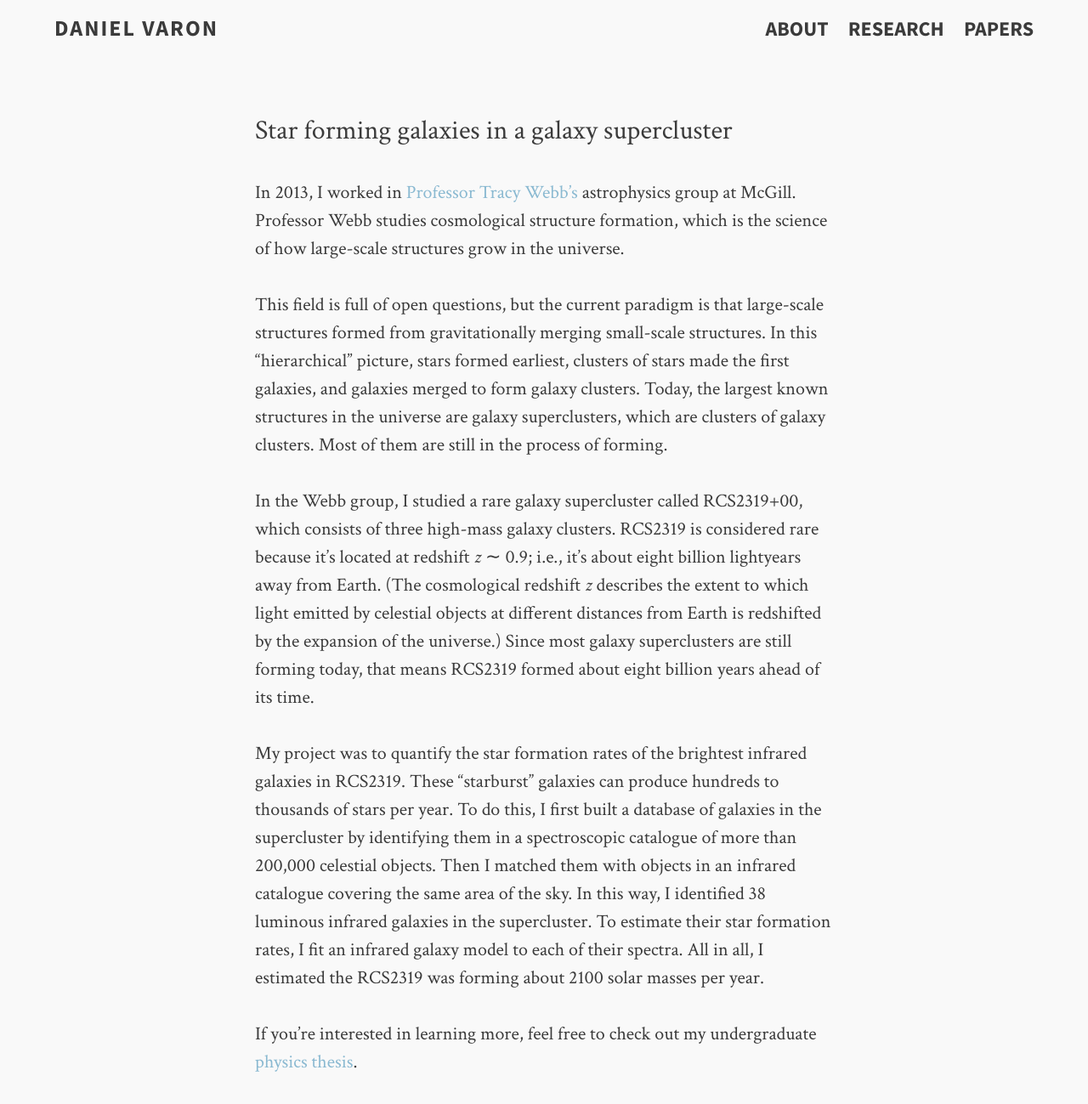
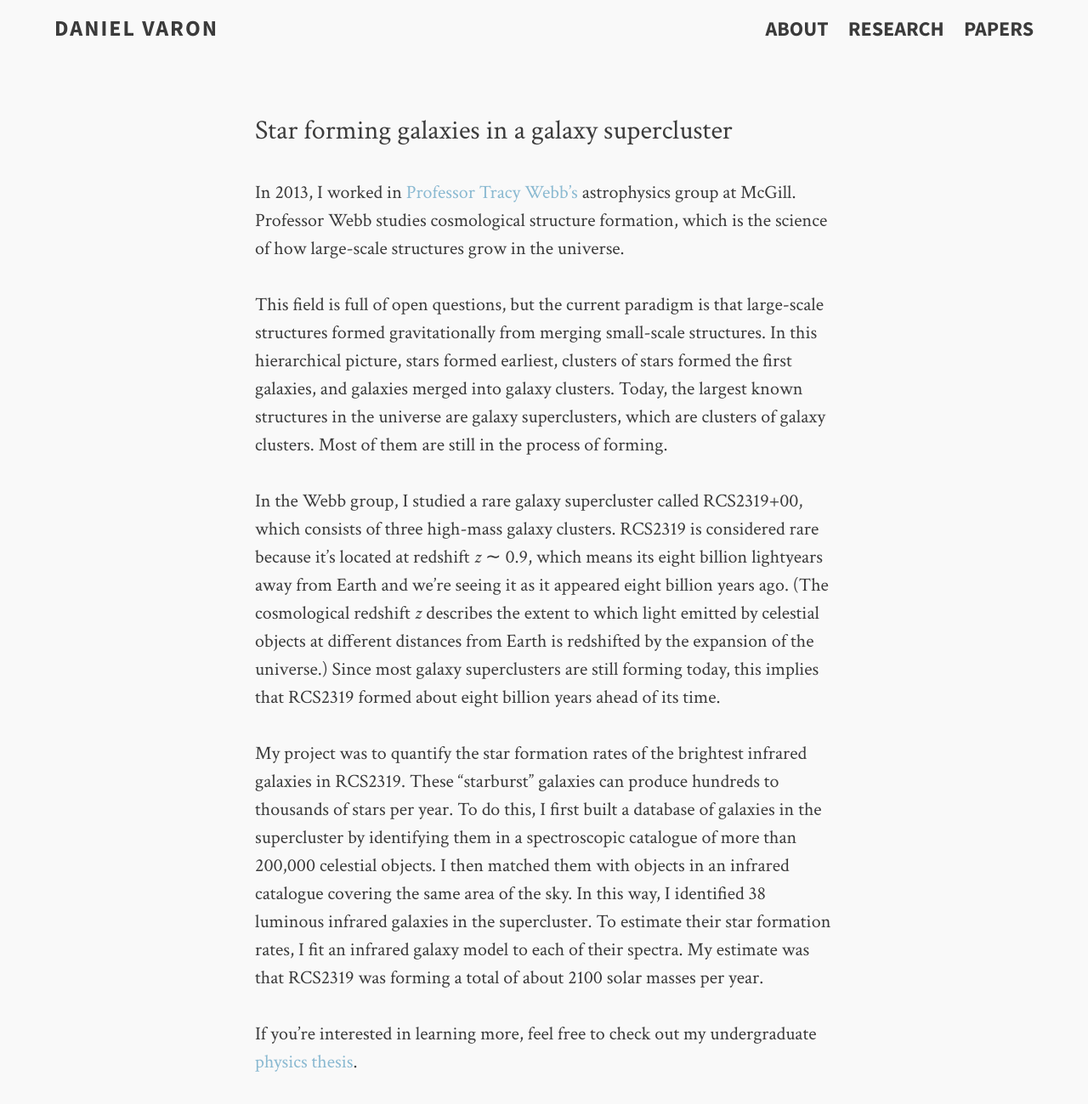
Before and after one commit to djvaron/djvaron.github.io, a Jekyll site: the page built from res_astro.md, in a window 1280 px wide. Shown: the whole page at 85% size. Built offline with Jekyll 4.4.1, drawn with Linux system fonts in a browser that asks for light colours.

Commit message:
edit astro research

```diff
--- a/res_astro.md
+++ b/res_astro.md
@@ -8,11 +8,11 @@ tags: [research, astrophysics]
 
 In 2013, I worked in [Professor Tracy Webb's](http://www.physics.mcgill.ca/~webb/) astrophysics group at McGill. Professor Webb studies cosmological structure formation, which is the science of how large-scale structures grow in the universe.
 
-This field is full of open questions, but the current paradigm is that large-scale structures formed from gravitationally merging small-scale structures. In this "hierarchical" picture, stars formed earliest, clusters of stars made the first galaxies, and galaxies merged to form galaxy clusters. Today, the largest known structures in the universe are galaxy superclusters, which are clusters of galaxy clusters. Most of them are still in the process of forming.
+This field is full of open questions, but the current paradigm is that large-scale structures formed gravitationally from merging small-scale structures. In this hierarchical picture, stars formed earliest, clusters of stars formed the first galaxies, and galaxies merged into galaxy clusters. Today, the largest known structures in the universe are galaxy superclusters, which are clusters of galaxy clusters. Most of them are still in the process of forming.
 
-In the Webb group, I studied a rare galaxy supercluster called RCS2319+00, which consists of three high-mass galaxy clusters. RCS2319 is considered rare because it's located at redshift *z* &sim; 0.9; i.e., it's about eight billion lightyears away from Earth. (The cosmological redshift *z* describes the extent to which light emitted by celestial objects at different distances from Earth is redshifted by the expansion of the universe.) Since most galaxy superclusters are still forming today, that means RCS2319 formed about eight billion years ahead of its time.
+In the Webb group, I studied a rare galaxy supercluster called RCS2319+00, which consists of three high-mass galaxy clusters. RCS2319 is considered rare because it's located at redshift *z* &sim; 0.9, which means its eight billion lightyears away from Earth and we're seeing it as it appeared eight billion years ago. (The cosmological redshift *z* describes the extent to which light emitted by celestial objects at different distances from Earth is redshifted by the expansion of the universe.) Since most galaxy superclusters are still forming today, this implies that RCS2319 formed about eight billion years ahead of its time.
 
-My project was to quantify the star formation rates of the brightest infrared galaxies in RCS2319. These "starburst" galaxies can produce hundreds to thousands of stars per year. To do this, I first built a database of galaxies in the supercluster by identifying them in a spectroscopic catalogue of more than 200,000 celestial objects. Then I matched them with objects in an infrared catalogue covering the same area of the sky. In this way, I identified 38 luminous infrared galaxies in the supercluster. To estimate their star formation rates, I fit an infrared galaxy model to each of their spectra. All in all, I estimated the RCS2319 was forming about 2100 solar masses per year.
+My project was to quantify the star formation rates of the brightest infrared galaxies in RCS2319. These "starburst" galaxies can produce hundreds to thousands of stars per year. To do this, I first built a database of galaxies in the supercluster by identifying them in a spectroscopic catalogue of more than 200,000 celestial objects. I then matched them with objects in an infrared catalogue covering the same area of the sky. In this way, I identified 38 luminous infrared galaxies in the supercluster. To estimate their star formation rates, I fit an infrared galaxy model to each of their spectra. My estimate was that RCS2319 was forming a total of about 2100 solar masses per year.
 
 If you're interested in learning more, feel free to check out my undergraduate [physics thesis](/honphysthesis.pdf).
 
```
